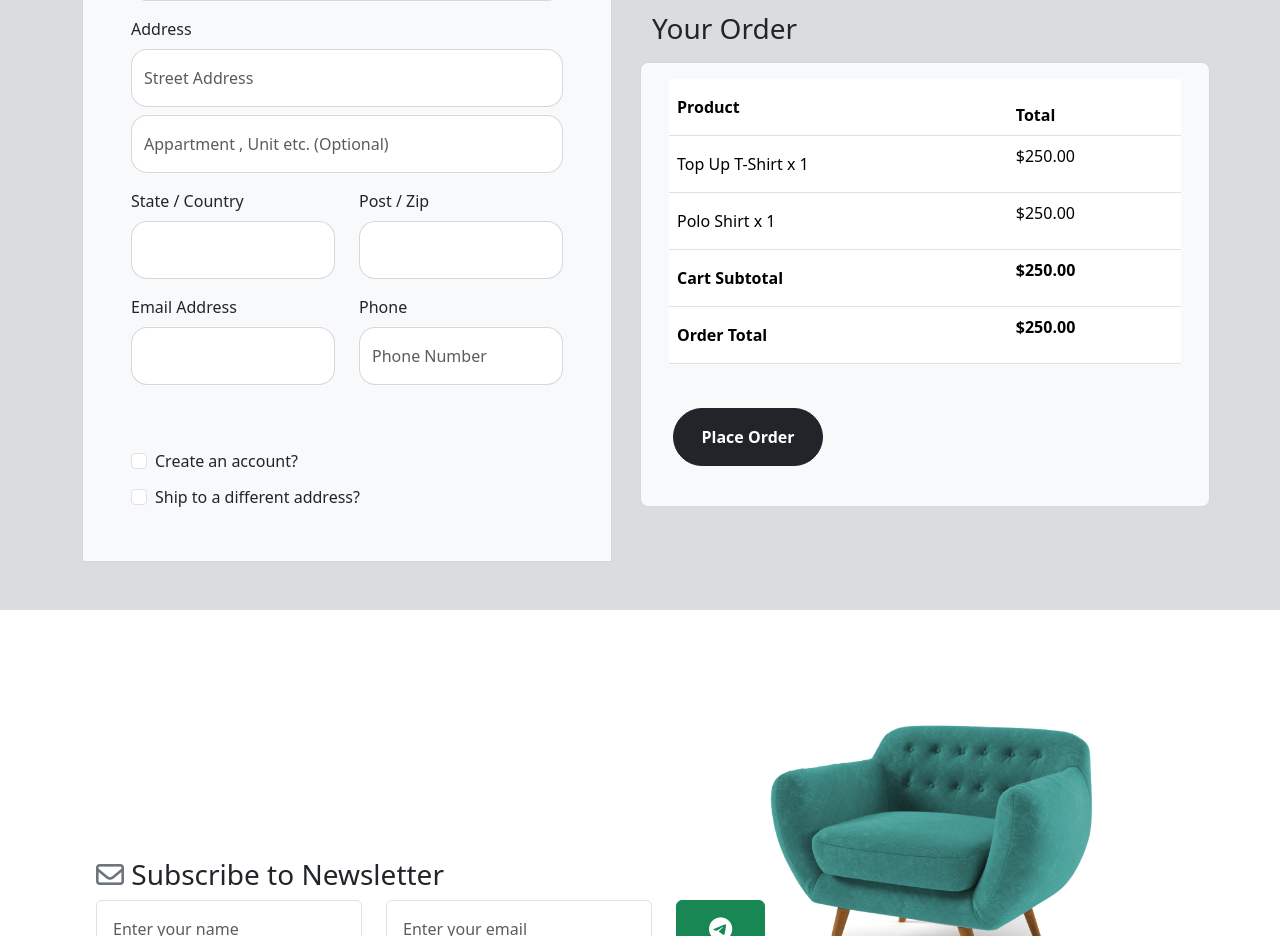
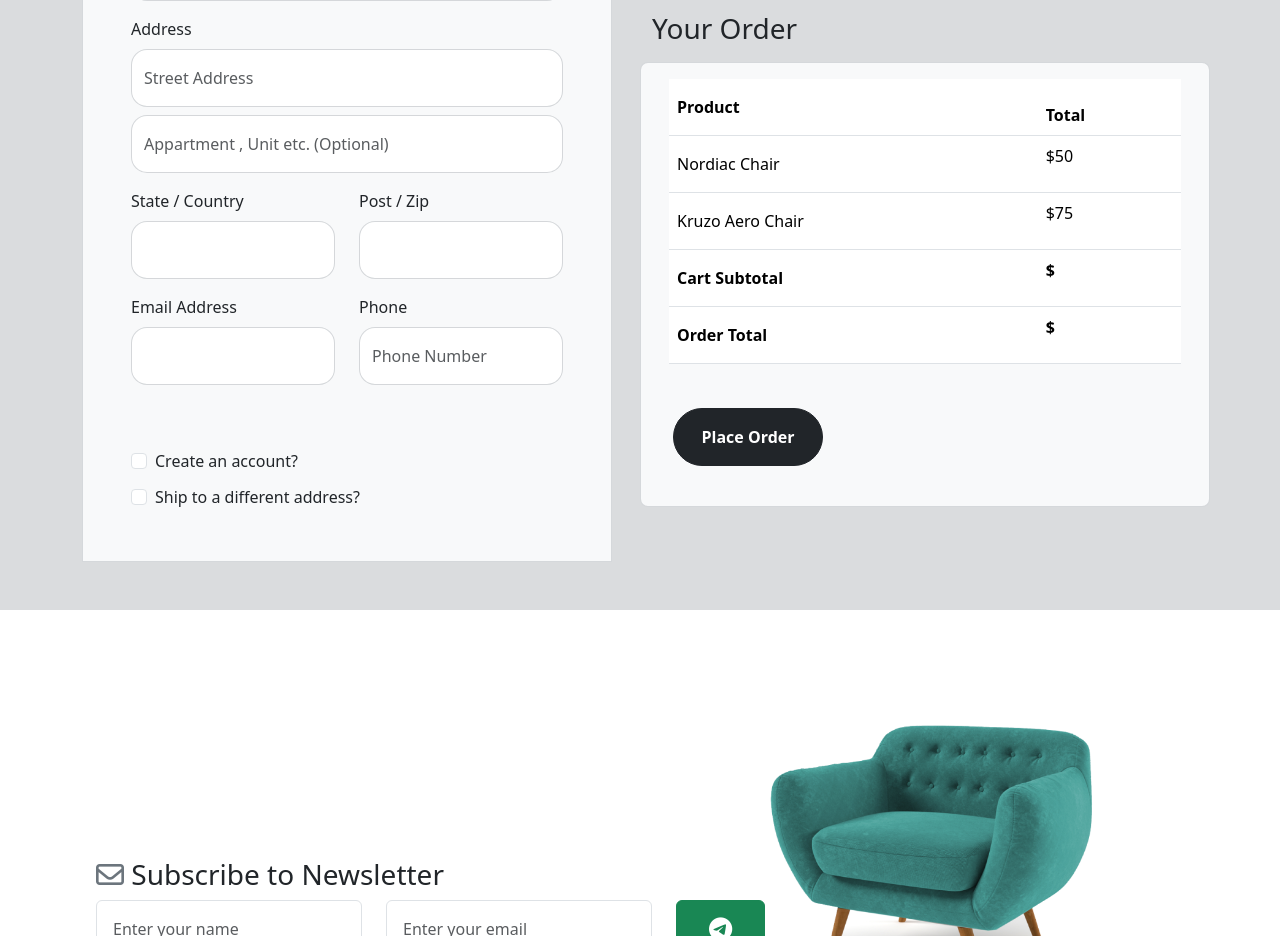
Before and after one commit to aniket-patil7075/Furniture_E-commerce, a React (Vite) app: page /checkout in a window 1280 px wide. Shown: the part 1100-2036 px from the top of the page. Built offline with nearby package versions, Linux system fonts and the light colour scheme; data requests are answered from the project's data file.

Commit message:
Display total

```diff
--- a/src/assets/Checkout.jsx
+++ b/src/assets/Checkout.jsx
@@ -1,23 +1,48 @@
 import React from "react";
+import { useEffect } from "react";
 import { Container } from "react-bootstrap";
 import Row from "react-bootstrap/Row";
 import Col from "react-bootstrap/Col";
 import Button from "react-bootstrap/Button";
 import Form from "react-bootstrap/Form";
 import BillingAddress from "./BillingAddress";
-import { useState,useEffect } from "react";
+import { useState,useReducer } from "react";
 import { useNavigate } from "react-router-dom";
 import Modal from "react-bootstrap/Modal";
 import QRCodeWithCountdown from "./QRCodeWithCountdown";
 import CreditCard from "./CreditCard";
 import COD from "./COD";
+import { useLocation } from "react-router-dom";
 
 function Checkout() {
+  const location = useLocation();
+  const getTotal = location.state?.total;
+  console.log("Total in checkout : ", getTotal);
 
+  const [cart, setCart] = useState([]);
+  const [qty,dispatch]=useReducer(reducer,0)
+  function reducer(qty,action){
+    switch(action.type){
+      case 'changecartqty':
+        return(cart.filter((c)=>{
+          return(
+            c.id===action.payload.id?(c.qty=action.payload.qty):c.qty
+          )
+        }))
+        default:
+          return qty
+    }
+  }
+  useEffect(() => {
+    fetch("http://localhost:3000/cart").then((resp1) => {
+      resp1.json().then((resp2) => {
+        console.log(resp2);
+        setCart(resp2);
+      });
+    });
+  }, []);
 
   const [selectedOption, setSelectedOption] = useState("QR");
-
-
 
   const renderPaymentOption = () => {
     switch (selectedOption) {
@@ -26,14 +51,14 @@ function Checkout() {
       case "Card":
         return <CreditCard />;
       case "COD":
-        return <COD/>
+        return <COD />;
       default:
         return null;
     }
   };
 
   useEffect(() => {
-    console.log('Selected option:', selectedOption);
+    console.log("Selected option:", selectedOption);
   }, [selectedOption]);
 
   const navigate = useNavigate();
@@ -150,21 +175,22 @@ function Checkout() {
                     </tr>
                   </thead>
                   <tbody>
-                    <tr>
-                      <td className="py-3">Top Up T-Shirt x 1</td>
-                      <td>$250.00</td>
-                    </tr>
-                    <tr>
-                      <td className="py-3">Polo Shirt x 1</td>
-                      <td>$250.00</td>
-                    </tr>
+                    {cart.map((item, index) => {
+                      return (
+                        <tr>
+                          <td className="py-3">{item.name}</td>
+                          <td>${item.qty * item.price}</td>
+                        </tr>
+                      );
+                    })}
+
                     <tr>
                       <td className="fw-bold py-3">Cart Subtotal</td>
-                      <td className="fw-bold">$250.00</td>
+                      <td className="fw-bold">${getTotal}</td>
                     </tr>
                     <tr>
                       <td className="fw-bold py-3">Order Total</td>
-                      <td className="fw-bold">$250.00</td>
+                      <td className="fw-bold">${getTotal}</td>
                     </tr>
                   </tbody>
                 </table>
@@ -178,27 +204,37 @@ function Checkout() {
               >
                 Place Order
               </Button>
-              <Modal show={show} onHide={handleClose} className="bg-secondary bg-opacity-25">
+              <Modal
+                show={show}
+                onHide={handleClose}
+                className="bg-secondary bg-opacity-25"
+              >
                 <Modal.Header closeButton>
                   <Modal.Title>Payment Option</Modal.Title>
                 </Modal.Header>
                 <Modal.Body className="bg-secondary bg-opacity-25">
-
                   <Row className="p-3 bg-light border border-secondary border-opacity-25">
-
-                      {renderPaymentOption()}
-
+                    {renderPaymentOption()}
                   </Row>
                   <h5 className="py-3 ps-2">UPI , Cards & More</h5>
                   <Row className=" p-3 border border-secondary border-opacity-25">
-                    <div className="p-3 bg-light border border-secondary border-opacity-25" onClick={() => setSelectedOption("QR")}>
+                    <div
+                      className="p-3 bg-light border border-secondary border-opacity-25"
+                      onClick={() => setSelectedOption("QR")}
+                    >
                       <a href="">UPI / QR</a>
                     </div>
-                    <div className="p-3 bg-light border border-secondary border-opacity-25" onClick={() => setSelectedOption("Card")}>
-                    <a href="">Cards</a>
+                    <div
+                      className="p-3 bg-light border border-secondary border-opacity-25"
+                      onClick={() => setSelectedOption("Card")}
+                    >
+                      <a href="">Cards</a>
                     </div>
-                    <div className="p-3 bg-light border border-secondary border-opacity-25" onClick={() => setSelectedOption("COD")}>
-                    <a href="">Cash on Delivery</a>
+                    <div
+                      className="p-3 bg-light border border-secondary border-opacity-25"
+                      onClick={() => setSelectedOption("COD")}
+                    >
+                      <a href="">Cash on Delivery</a>
                     </div>
                   </Row>
                 </Modal.Body>
```
